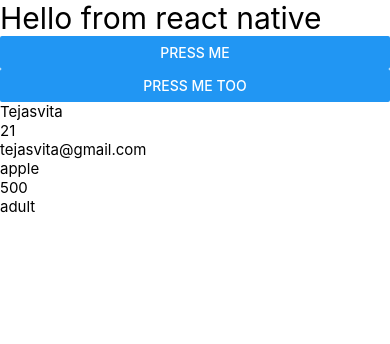
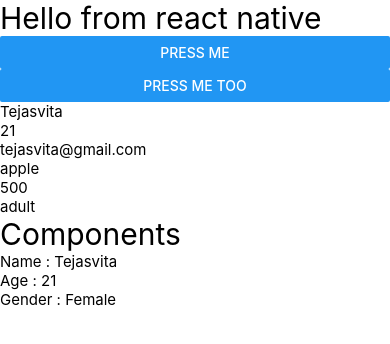
Before and after one commit to Tejas383/learn-react-native-, a React Native app: screen / in a window 390 px wide. Shown: the top 344 px of the page. Built offline with nearby package versions, Linux system fonts and the light colour scheme.

Commit message:
components

```diff
--- a/App.tsx
+++ b/App.tsx
@@ -22,8 +22,25 @@ function App() {
       <Text style={{ fontSize: 15 }}>
         {age > 18 ? 'adult' : 'anauthorised'}
       </Text>
+
+      <Text style={{ fontSize: 30 }}>Components</Text>
+      <UserData />
     </View>
   );
 }
 
+// we can have multiple components in a file
+const UserData = () => {
+  return (
+    <View>
+      <Text style={{ fontSize: 15 }}>Name : Tejasvita</Text>
+      <Text style={{ fontSize: 15 }}>Age : 21</Text>
+      <Text style={{ fontSize: 15 }}>Gender : Female</Text>
+    </View>
+  );
+};
+// components can be nested
+
+// but, it is better to keep components inside a components folder
+
 export default App;
```
